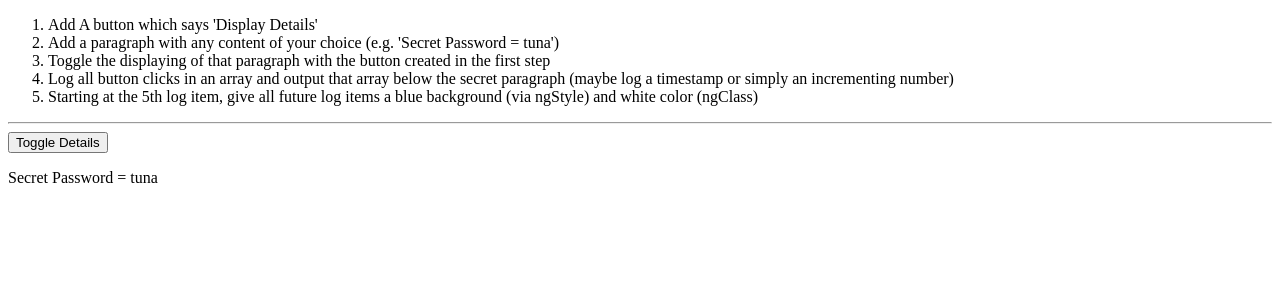
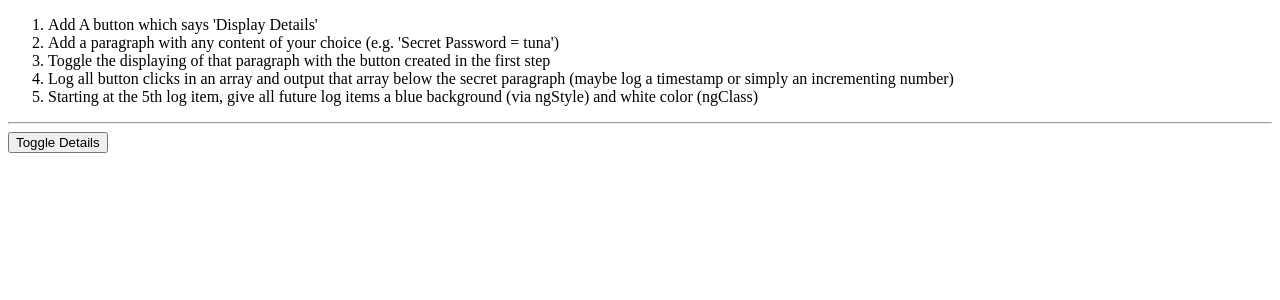
Before and after one commit to D-Coder135/Directives_Angular_Assignment, an Angular app: page / in a window 1280 px wide. Shown: the top 300 px of the page. Built offline with nearby package versions, Linux system fonts and the light colour scheme.

Commit message:
add the ngIf directive for the p tag

```diff
--- a/src/app/app.component.html
+++ b/src/app/app.component.html
@@ -14,7 +14,7 @@
       </ol>
       <hr>
       <button (click)="showSecret = !showSecret" class="btn btn-primary">Toggle Details</button>
-      <p>Secret Password = tuna</p>
+      <p *ngIf="showSecret">Secret Password = tuna</p>
     </div>
   </div>
 </div>
```
